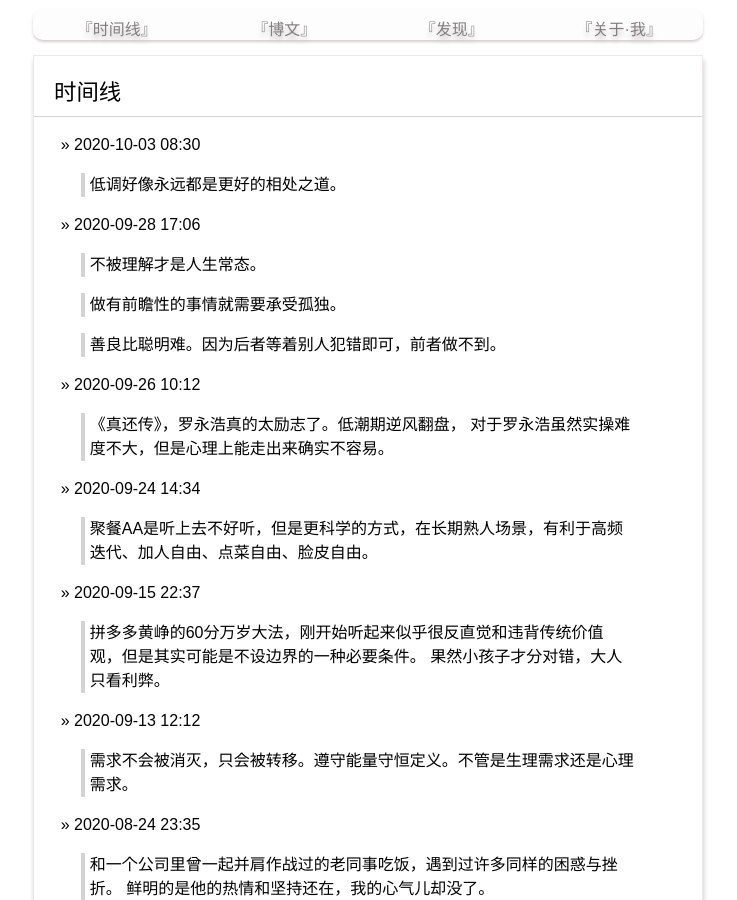
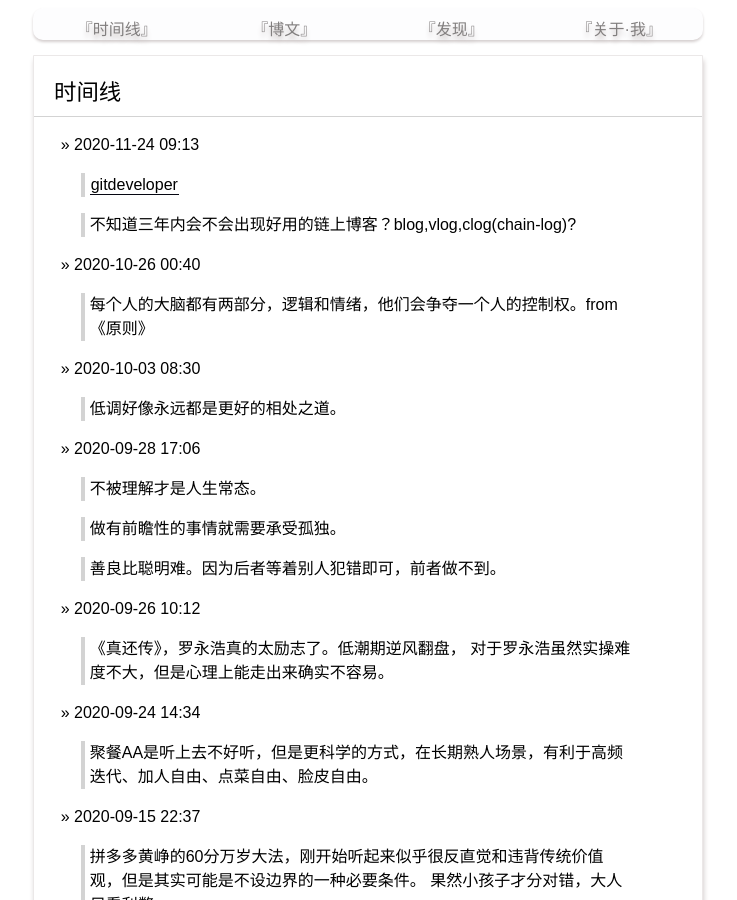
Before and after one commit to yanyiwu/blog, a Jekyll site: the page built from index.md, in a window 1280 px wide and 900 px high. Shown: the whole window, without its empty margins (272-1009 px from the left). Built offline with Jekyll 4.4.1, drawn with Linux system fonts in a browser that asks for light colours; Markdown is read by kramdown in place of the engine named in the settings; comment, search, counter and statistics services are not loaded.

Commit message:
[moment] update 1124

```diff
--- a/index.md
+++ b/index.md
@@ -2,6 +2,16 @@
 layout: posting
 title: 时间线
 ---
+
+&raquo; 2020-11-24 09:13
+
+> [gitdeveloper](https://bloks.io/transaction/adcfb7ae977f864926aa59a28b5a123332c5385e348b08b61815417c8d2ed712)
+
+> 不知道三年内会不会出现好用的链上博客？blog,vlog,clog(chain-log)?
+
+&raquo; 2020-10-26 00:40
+
+> 每个人的大脑都有两部分，逻辑和情绪，他们会争夺一个人的控制权。from 《原则》
 
 &raquo; 2020-10-03 08:30
 
```
